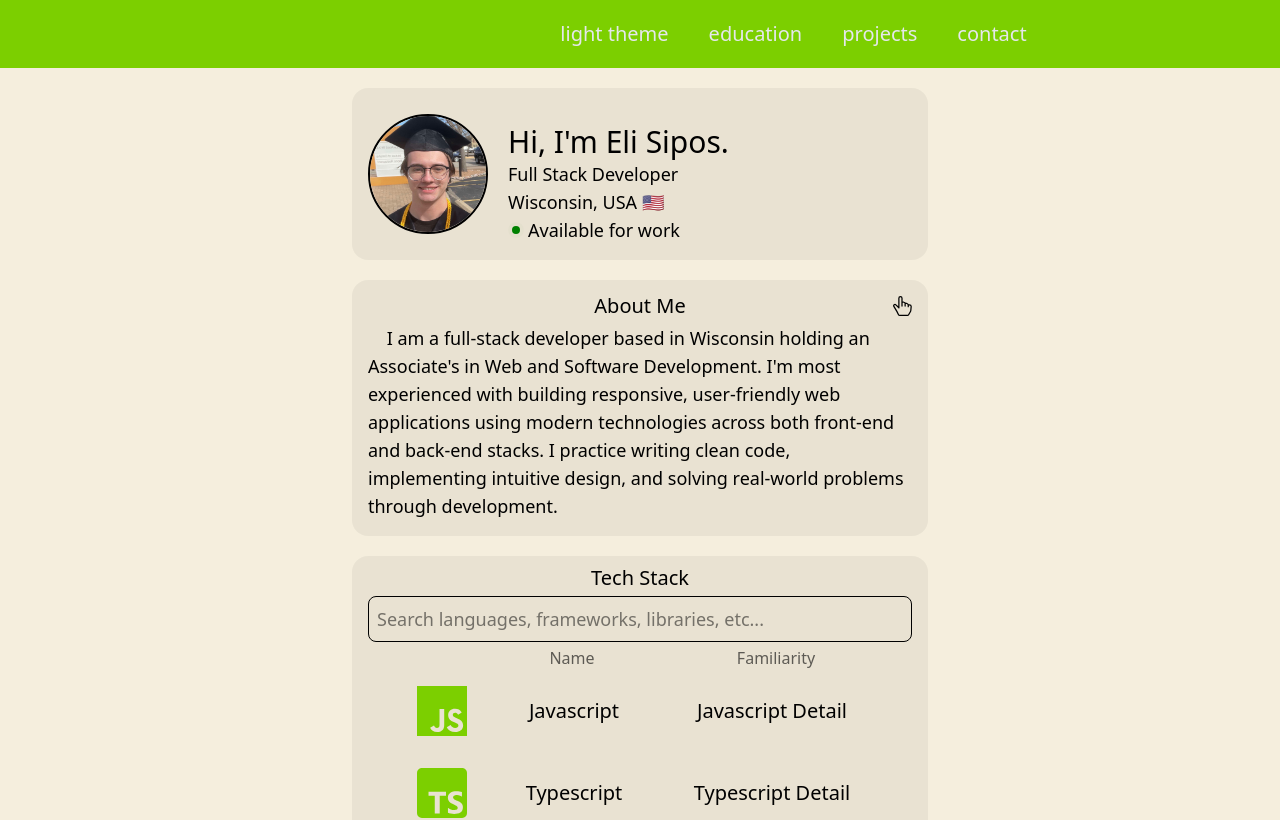
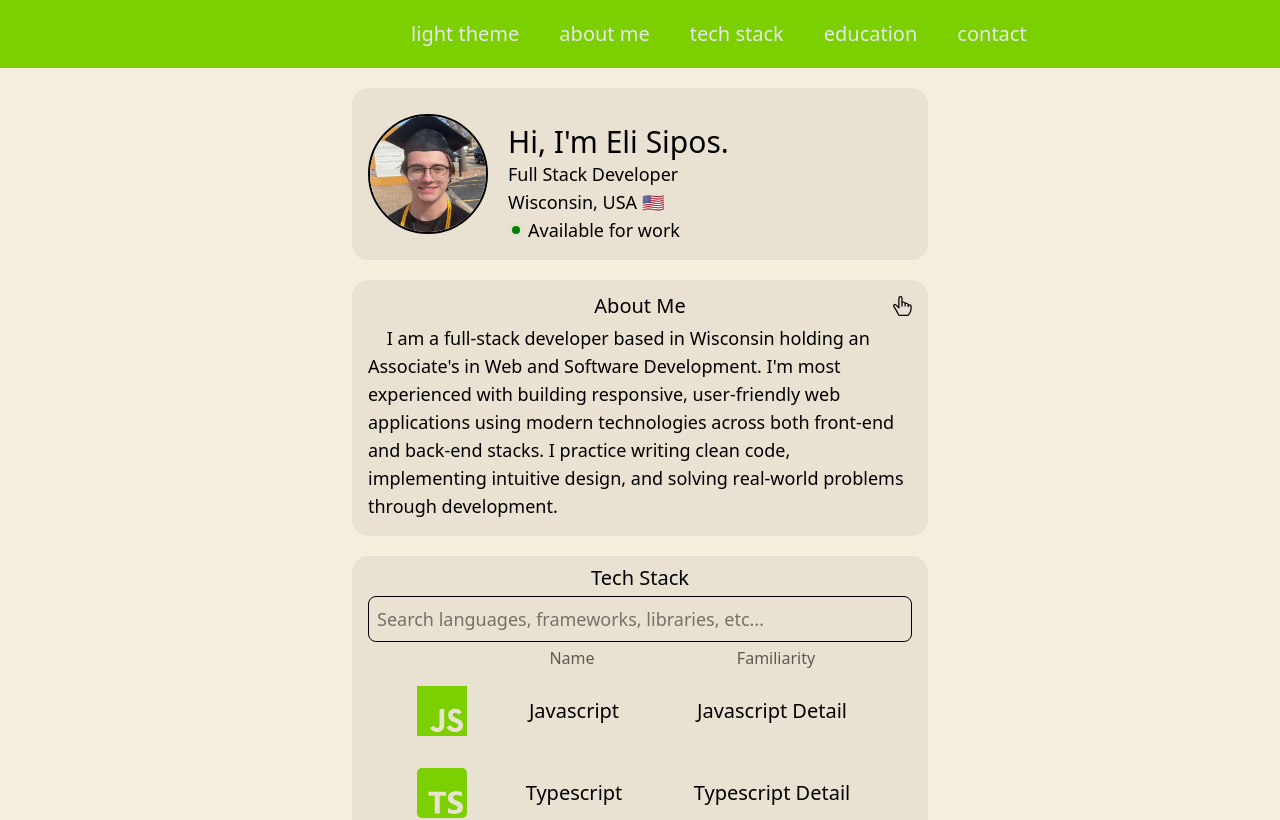
Before and after one commit to elisipos/portfolio, a React (Vite) app: page / in a window 1280 px wide. Shown: the top 820 px of the page. Built offline with nearby package versions, Linux system fonts and the light colour scheme.

Commit message:
added nav bar scrolling, its a bit iffy on mobile, will fix when there is more page content

```diff
--- a/src/components/AboutMe/AboutMeScreenLogicComp.jsx
+++ b/src/components/AboutMe/AboutMeScreenLogicComp.jsx
@@ -10,6 +10,7 @@ const AboutMeScreenLogicComp = ( {children} ) => {
     <>
       {/* Large Screen, Click and Hold Component */}
       <div
+      id="about-me"
       onMouseDown={()=>{setHighlight(!highlight)}}
       onMouseUp={()=>{setHighlight(!highlight)}}
       className="hidden lg:flex justify-center mt-5 w-full max-w-xl mx-auto">
--- a/src/components/Nav.jsx
+++ b/src/components/Nav.jsx
@@ -9,11 +9,20 @@ const Nav = () => {
   const [prev, setPrev] = useState(text);
   const [menuOpen, setMenuOpen] = useState(false);
 
-  const handleClick = () => {
+  const handleThemeClick = () => {
     const newTheme = theme === 'light' ? 'dark' : 'light';
 
     setTheme(newTheme);
     localStorage.setItem('theme', newTheme);
+  }
+
+  const handleClick = (id) => {
+    document.getElementById(id).scrollIntoView({ behavior: 'smooth', block: 'center' })
+  }
+
+  const handleClickMobile = (id) => {
+    handleClick(id);
+    // setMenuOpen(!menuOpen);
   }
 
   useEffect(() => {
@@ -24,20 +33,21 @@ const Nav = () => {
   return (
     <>
     {/* Desktop Nav */}
-    <div className={`${theme == "light" ? 'text-gray-200 bg-lime-500' : 'text-gray-800 bg-lime-400'} hidden sm:block`}>
+    <div className={`${theme == "light" ? 'text-gray-200 bg-lime-500' : 'text-gray-800 bg-lime-400'} hidden sm:block sticky top-0 z-100`}>
       <div className={'flex justify-end p-5 lg:w-10/12'}>
-        <div className={`${theme === "light" ? 'enlarge-light' : 'enlarge-dark'} text-lg md:text-xl px-2 md:px-5 hover:cursor-pointer enlarge`} onClick={() => handleClick()}>{text}</div>
-        <div className={`${theme === "light" ? 'enlarge-light' : 'enlarge-dark'} text-lg md:text-xl px-2 md:px-5 hover:cursor-pointer enlarge`}>education</div>
-        <div className={`${theme === "light" ? 'enlarge-light' : 'enlarge-dark'} text-lg md:text-xl px-2 md:px-5 hover:cursor-pointer enlarge`}>projects</div>
-        <div className={`${theme === "light" ? 'enlarge-light' : 'enlarge-dark'} text-lg md:text-xl px-2 md:px-5 hover:cursor-pointer enlarge`}>contact</div>
+        <div className={`${theme === "light" ? 'enlarge-light' : 'enlarge-dark'} text-lg md:text-xl px-2 md:px-5 hover:cursor-pointer enlarge`} onClick={() => handleThemeClick()}>{text}</div>
+        <div className={`${theme === "light" ? 'enlarge-light' : 'enlarge-dark'} text-lg md:text-xl px-2 md:px-5 hover:cursor-pointer enlarge`} onClick={() => handleClick('about-me')}>about me</div>
+        <div className={`${theme === "light" ? 'enlarge-light' : 'enlarge-dark'} text-lg md:text-xl px-2 md:px-5 hover:cursor-pointer enlarge`} onClick={() => handleClick('tech-stack')}>tech stack</div>
+        <div className={`${theme === "light" ? 'enlarge-light' : 'enlarge-dark'} text-lg md:text-xl px-2 md:px-5 hover:cursor-pointer enlarge`} onClick={() => handleClick('education')}>education</div>
+        <div className={`${theme === "light" ? 'enlarge-light' : 'enlarge-dark'} text-lg md:text-xl px-2 md:px-5 hover:cursor-pointer enlarge`} onClick={() => handleClick('contact')}>contact</div>
       </div>
     </div>
 
     {/* Mobile Nav Header */}
-    <div className={`${theme == 'light' ? 'text-gray-200 bg-lime-500' : 'text-gray-800 bg-lime-400'} block sm:hidden h-15`}>
+    <div className={`${theme == 'light' ? 'text-gray-200 bg-lime-500' : 'text-gray-800 bg-lime-400'} block sm:hidden h-15 sticky top-0 z-100`}>
       <div className="flex justify-end p-3.5">
         <button onClick={() => setMenuOpen(!menuOpen)} aria-label="Toggle Menu" className="hover:cursor-pointer">
-          <svg xmlns="http://www.w3.org/2000/svg" width="32" height="32" fill={`${theme == 'light' ? 'white' : 'black'}`} className="bi bi-list" viewBox="0 0 16 16">
+          <svg xmlns="http://www.w3.org/2000/svg" width="32" height="32" fill={`${theme == 'light' ? 'white' : 'black'}`} viewBox="0 0 16 16">
             <path fillRule="evenodd" d="M2.5 12a.5.5 0 0 1 .5-.5h10a.5.5 0 0 1 0 1H3a.5.5 0 0 1-.5-.5m0-4a.5.5 0 0 1 .5-.5h10a.5.5 0 0 1 0 1H3a.5.5 0 0 1-.5-.5m0-4a.5.5 0 0 1 .5-.5h10a.5.5 0 0 1 0 1H3a.5.5 0 0 1-.5-.5"/>
           </svg>
         </button>
@@ -55,10 +65,11 @@ const Nav = () => {
           transition={ { duration: 0.3, ease: "easeInOut" } }
           className={`${theme == 'light' ? 'text-gray-200 bg-lime-500' : 'text-gray-800 bg-lime-400'} origin-top`}>
           <div className="flex flex-col items-end px-5 pb-4 space-y-3">
-            <div className="hover:cursor-pointer text-xl" onClick={() => handleClick()}>{text}</div>
-            <div className="hover:cursor-pointer text-xl">education</div>
-            <div className="hover:cursor-pointer text-xl">projects</div>
-            <div className="hover:cursor-pointer text-xl">contact</div>
+            <div className="hover:cursor-pointer text-xl" onClick={() => handleThemeClick()}>{text}</div>
+            <div className="hover:cursor-pointer text-xl" onClick={() => handleClickMobile('about-me')}>about me</div>
+            <div className="hover:cursor-pointer text-xl" onClick={() => handleClickMobile('tech-stack')}>tech stack</div>
+            <div className="hover:cursor-pointer text-xl" onClick={() => handleClickMobile('education')}>education</div>
+            <div className="hover:cursor-pointer text-xl" onClick={() => handleClickMobile('contact')}>contact</div>
           </div>
         </motion.div>
       )}
--- a/src/components/TechStackComp.jsx
+++ b/src/components/TechStackComp.jsx
@@ -14,7 +14,7 @@ const TechStackComp = () => {
   }
 
   return (
-    <div className="flex justify-center mt-5 w-full max-w-xl mx-auto">
+    <div id="tech-stack" className="flex justify-center mt-5 w-full max-w-xl mx-auto">
       <div className={`${theme == 'light' ? 'bg-black/5' : 'bg-white/10'} flex-1 pt-2 p-4 rounded-2xl text-xl text-center max-h-[70vh] sm:max-h-[100vh]`}>
         <div>
           <div className={`${theme == 'light' ? 'text-black' : 'text-white/80'}`}>Tech Stack</div>
```
